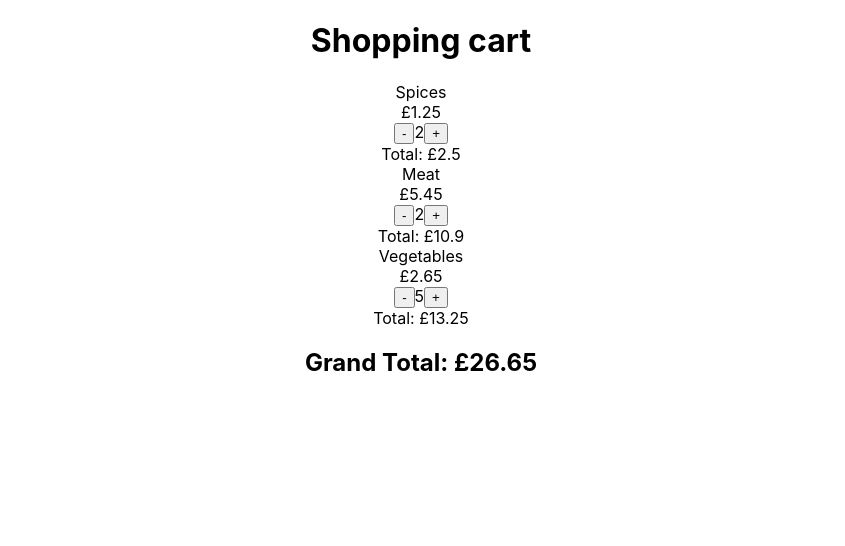
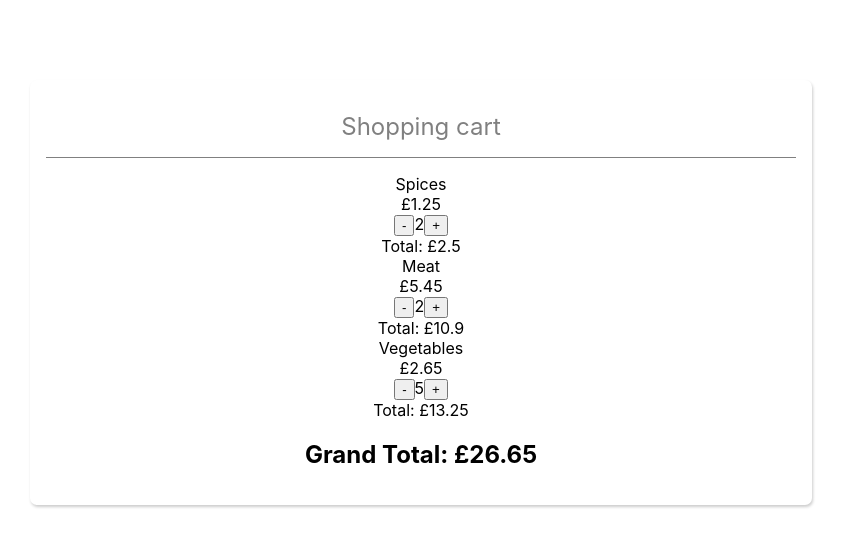
Before and after one commit to zsoobratty/shopping-cart, a React (Create React App) app: page / in a window 1280 px wide. Shown: the top 546 px of the page, without its empty margins (219-1064 px from the left). Built offline with nearby package versions, Linux system fonts and the light colour scheme.

Commit message:
Style Cart component

```diff
--- a/src/components/Cart.js
+++ b/src/components/Cart.js
@@ -1,5 +1,6 @@
 import React, {useState} from 'react'
 import CartItem from './CartItem'
+import '../styles/Cart.css'
 
 const Cart = ({initialItems}) => {
 
--- /dev/null
+++ b/src/styles/Cart.css
@@ -0,0 +1,18 @@
+.Cart {
+    width: 750px;
+    margin: 80px auto;
+    background: white;
+    border-radius: 7px;
+    box-shadow: 1px 2px 3px 0px rgba(0,0,0,0.2);
+    display: flex;
+    flex-direction: column;
+    padding: 1rem
+}
+
+.Cart-title {
+    border-bottom: 1px solid grey;
+    color: grey;
+    font-size: 24px;
+    font-weight: 400;
+    padding-bottom: 1rem;
+}
```
